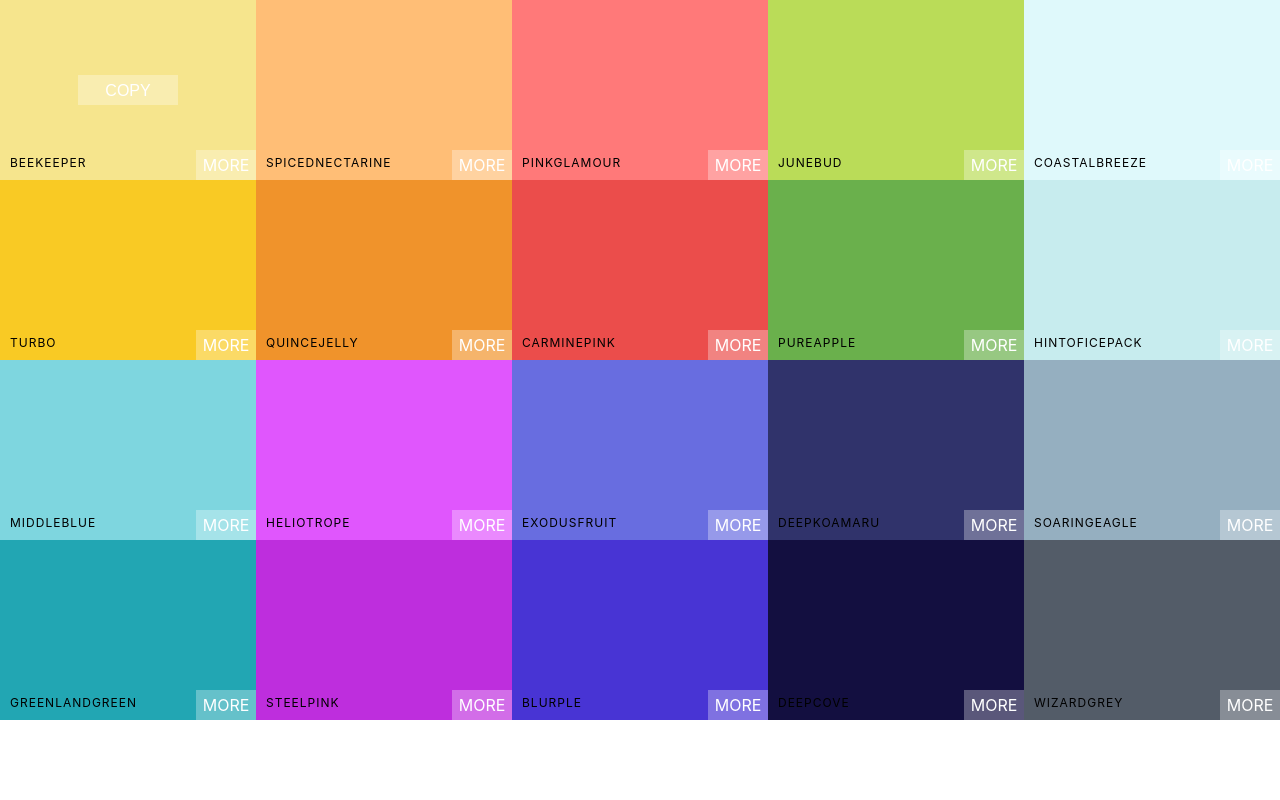
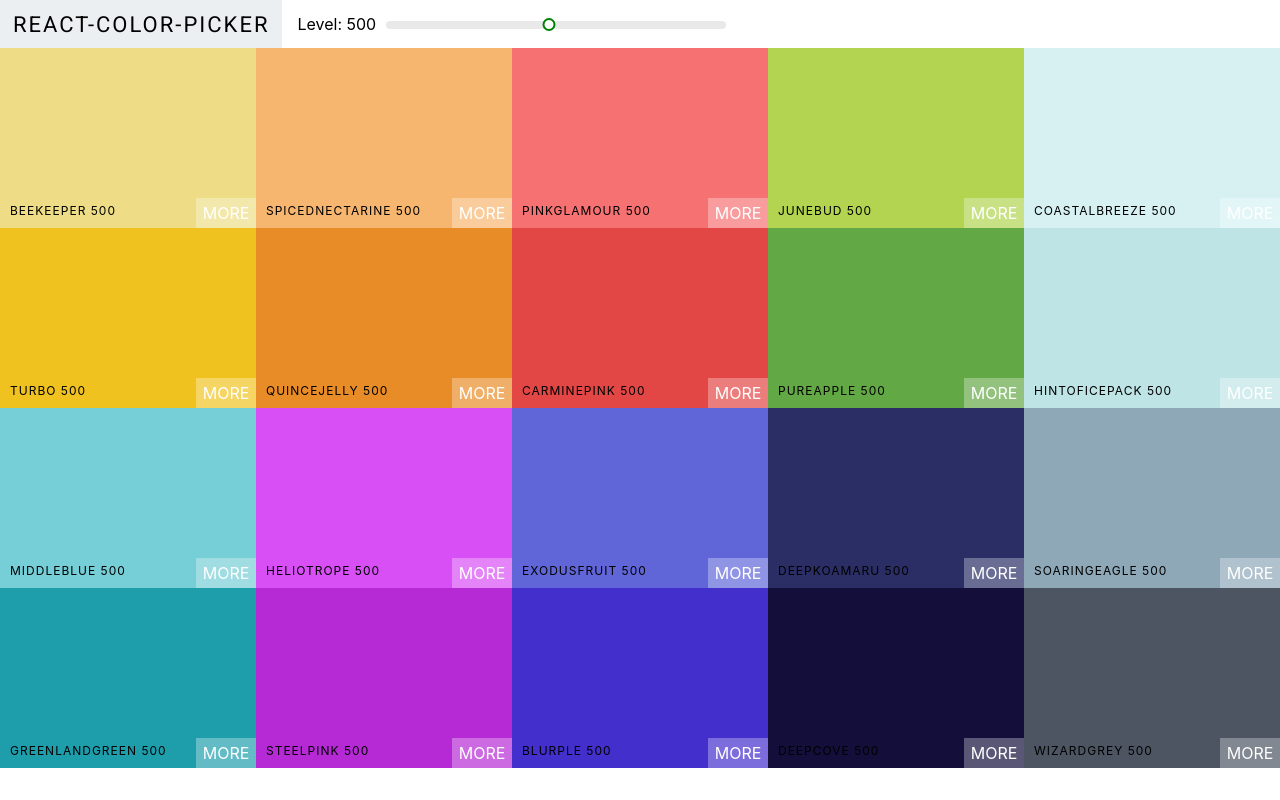
Before and after one commit to zivkaplan/React-Color-project, a React (Create React App) app: page / in a window 1280 px wide. Built offline with nearby package versions, Linux system fonts and the light colour scheme.

Commit message:
added navbar part 1

```diff
--- a/package.json
+++ b/package.json
@@ -7,6 +7,7 @@
     "@testing-library/react": "^11.2.7",
     "@testing-library/user-event": "^12.8.3",
     "chroma-js": "^2.1.2",
+    "rc-slider": "^9.7.2",
     "react": "^17.0.2",
     "react-copy-to-clipboard": "^5.0.3",
     "react-dom": "^17.0.2",
--- a/public/index.html
+++ b/public/index.html
@@ -3,6 +3,12 @@
     <head>
         <meta charset="utf-8" />
         <link rel="icon" href="%PUBLIC_URL%/favicon.ico" />
+        <link rel="preconnect" href="https://fonts.googleapis.com" />
+        <link rel="preconnect" href="https://fonts.gstatic.com" crossorigin />
+        <link
+            href="https://fonts.googleapis.com/css2?family=Roboto:wght@100;400;500&display=swap"
+            rel="stylesheet"
+        />
         <meta name="viewport" content="width=device-width, initial-scale=1" />
         <meta name="theme-color" content="#000000" />
         <meta
@@ -38,6 +44,5 @@
 
       To begin the development, run `npm start` or `yarn start`.
       To create a production bundle, use `npm run build` or `yarn build`.
-    -->
-  </body>
+    --></body>
 </html>
--- a/src/App.js
+++ b/src/App.js
@@ -5,10 +5,9 @@ import Palette from './components/Palette';
 import generatePalette from './colorHelpers';
 class App extends React.Component {
     render() {
-        console.log(generatePalette(seedColors[0]));
         return (
             <div className="App">
-                <Palette {...seedColors[4]} />
+                <Palette palette={generatePalette(seedColors[4])} />
             </div>
         );
     }
--- /dev/null
+++ b/src/components/Navbar.js
@@ -0,0 +1,40 @@
+import React from 'react';
+import Slider from 'rc-slider';
+import 'rc-slider/assets/index.css';
+import './css/Navbar.css';
+
+export default class Navbar extends React.Component {
+    render() {
+        return (
+            <header className="Navbar">
+                <div className="logo">
+                    <a href="#">react-color-picker</a>
+                </div>
+                <div className="slider-container">
+                    <span>Level: {this.props.level}</span>
+                    <div className="slider">
+                        <Slider
+                            defaultValue={this.props.level}
+                            min={100}
+                            max={900}
+                            step={100}
+                            onAfterChange={this.props.changeLevel}
+                            trackStyle={{ backgroundColor: 'transparent' }}
+                            handleStyle={{
+                                borderColor: 'green',
+                                outline: 'none',
+                                border: '2px solid green',
+                                boxShadow: 'none',
+                                width: '13px',
+                                height: '13px',
+                                marginLeft: '-7px',
+                                marginTop: '-3px',
+                            }}
+                            railStyle={{ height: 8 }}
+                        />
+                    </div>
+                </div>
+            </header>
+        );
+    }
+}
--- a/src/components/Palette.js
+++ b/src/components/Palette.js
@@ -1,14 +1,29 @@
 import React from 'react';
 import './css/Palette.css';
+import Navbar from './Navbar';
 import ColorBox from './ColorBox';
 
 export default class Palette extends React.Component {
+    constructor(props) {
+        super(props);
+        this.state = { level: 500 };
+        this.changeLevel = this.changeLevel.bind(this);
+    }
+
+    changeLevel(level) {
+        this.setState({ level });
+    }
+
     render() {
-        const colorBoxes = this.props.colors.map((color) => (
-            <ColorBox background={color.color} name={color.name} />
-        ));
+        const colorBoxes = this.props.palette.colors[this.state.level].map(
+            (color) => <ColorBox background={color.hex} name={color.name} />
+        );
         return (
             <div className="Palette">
+                <Navbar
+                    level={this.state.level}
+                    changeLevel={this.changeLevel}
+                />
                 <div className="Palette-colors">{colorBoxes}</div>
             </div>
         );
--- /dev/null
+++ b/src/components/css/Navbar.css
@@ -0,0 +1,29 @@
+.Navbar {
+    display: flex;
+    height: 6vh;
+    align-items: center;
+    justify-content: flex-start;
+}
+
+.slider {
+    display: inline-block;
+    width: 340px;
+    margin: 0 10px;
+}
+
+.logo {
+    margin-right: 15px;
+    padding: 0 13px;
+    background-color: #eceff1;
+    font-size: 22px;
+    font-family: 'Roboto', sans-serif;
+    height: 100%;
+    display: flex;
+    align-items: center;
+    letter-spacing: 2px;
+    text-transform: uppercase;
+}
+.logo a {
+    text-decoration: none;
+    color: black;
+}
```
Also changed, not shown: 1 other file (tests, documents, lock files or other folders). Lines whose indentation alone changed are shown as unchanged.
